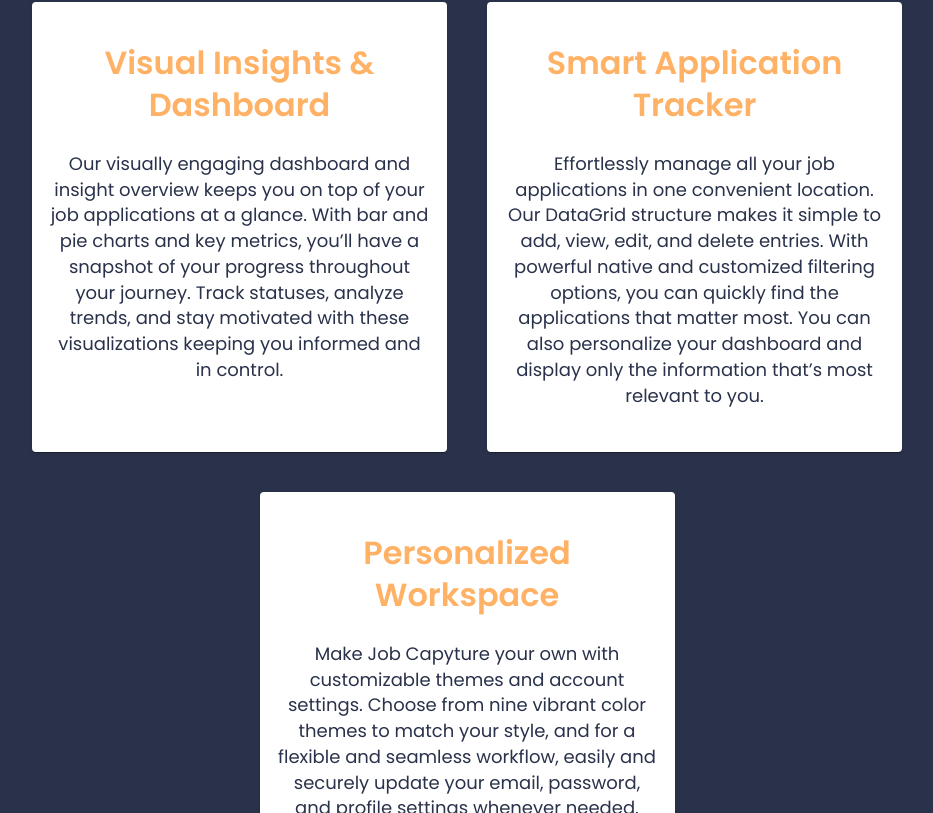
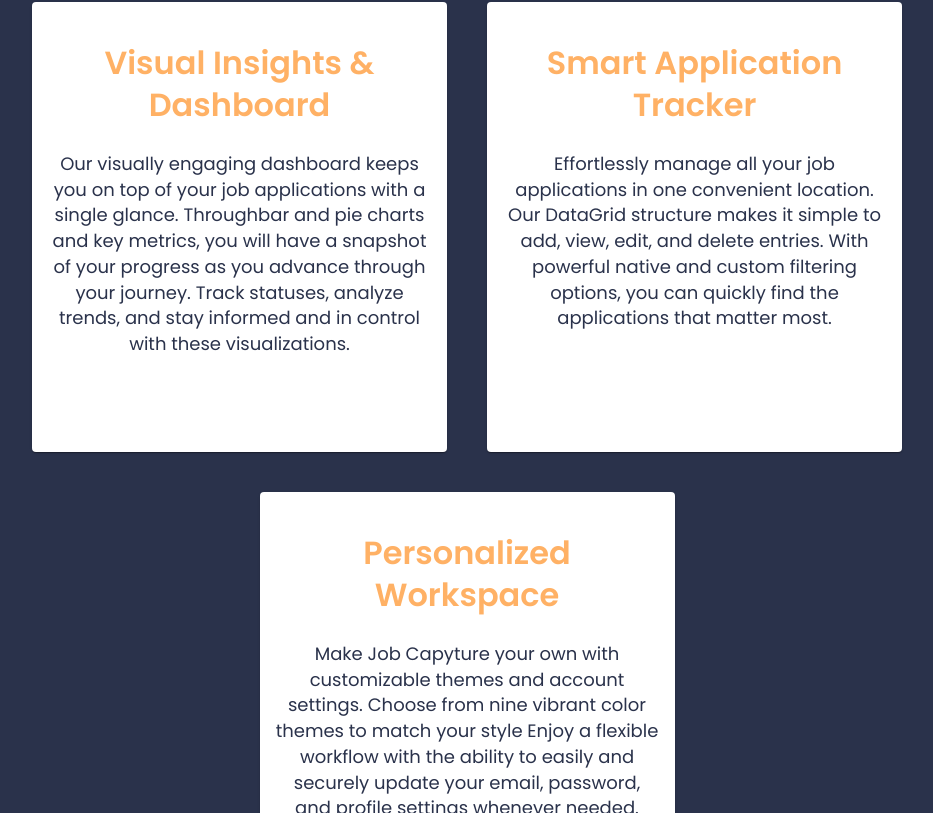
Before and after one commit to heavens-potato/winter-project, a React (Create React App) app in the folder hydrohire/: page /about in a window 1280 px wide. Shown: the part 347-1160 px from the top of the page, without its empty margins (173-1106 px from the left). Built offline with nearby package versions, Linux system fonts and the light colour scheme; no server answers.

Commit message:
added edited paragraphs

```diff
--- a/hydrohire/src/About.js
+++ b/hydrohire/src/About.js
@@ -8,19 +8,19 @@
 const features = [
   {
     title: 'Visual Insights & Dashboard',
-    description: 'Our visually engaging dashboard and insight overview keeps you on top of your job applications at a glance. With bar and pie charts and key metrics, you’ll have a snapshot of your progress throughout your journey. Track statuses, analyze trends, and stay motivated with these visualizations keeping you informed and in control.',
+    description: 'Our visually engaging dashboard keeps you on top of your job applications with a single glance. Throughbar and pie charts and key metrics, you will have a snapshot of your progress as you advance through your journey. Track statuses, analyze trends, and stay informed and in control with these visualizations.',
   },
   {
     title: 'Smart Application Tracker',
-    description: 'Effortlessly manage all your job applications in one convenient location. Our DataGrid structure makes it simple to add, view, edit, and delete entries. With powerful native and customized filtering options, you can quickly find the applications that matter most. You can also personalize your dashboard and display only the information that’s most relevant to you.',
+    description: 'Effortlessly manage all your job applications in one convenient location. Our DataGrid structure makes it simple to add, view, edit, and delete entries. With powerful native and custom filtering options, you can quickly find the applications that matter most.',
   },
   {
     title: 'Personalized Workspace',
-    description: 'Make Job Capyture your own with customizable themes and account settings. Choose from nine vibrant color themes to match your style, and for a flexible and seamless workflow, easily and securely update your email, password, and profile settings whenever needed.',
+    description: 'Make Job Capyture your own with customizable themes and account settings. Choose from nine vibrant color themes to match your style Enjoy a flexible workflow with the ability to easily and securely update your email, password, and profile settings whenever needed.',
   },
 ];
 
-const paragraph = "Job Capyture simplifies and streamlines your job search process with an organized and customizable way to manage applications. We aim to solve the chaos of tracking applications across spreadsheets, emails, and scattered documents by offering a centralized, intuitive platform that visualizes progress and offers an organized method of viewing jobs. Designed for job seekers at all stages, Job Capyture is essential for maintaining clarity and confidence during the often-overwhelming job application journey."
+const paragraph = "Job Capyture simplifies and streamlines your career search with an organized and customizable way to manage applications. We aim to solve the chaos of tracking various opportunities across spreadsheets, emails, and scattered documents by offering a centralized, intuitive platform that visualizes both jobs and progress in a clear and coherent manner. Designed for career seekers at all levels, Job Capyture is a valuable asset that allows candidates to maintain confidence and clarity during the often overwhelming job application journey."
 
 const aboutCardParentVariants = {
   hidden: { opacity: 0 },
```
